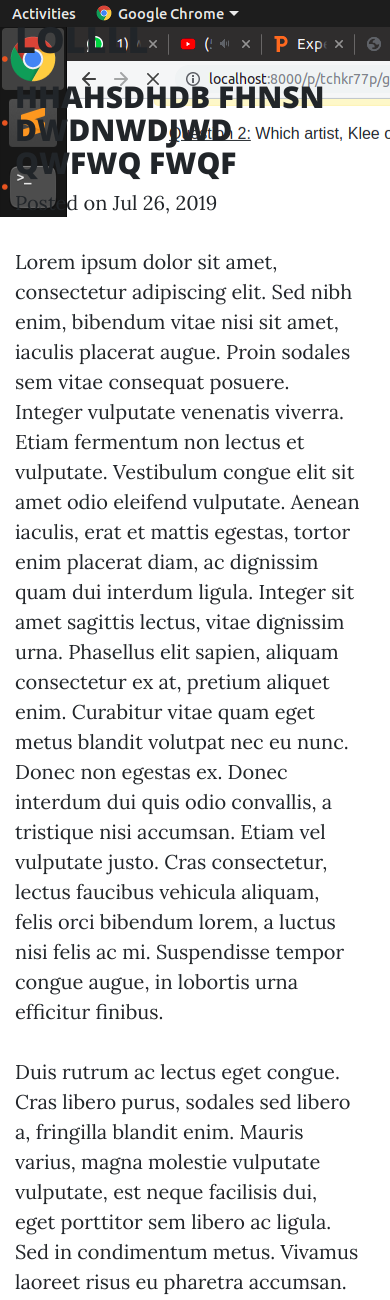
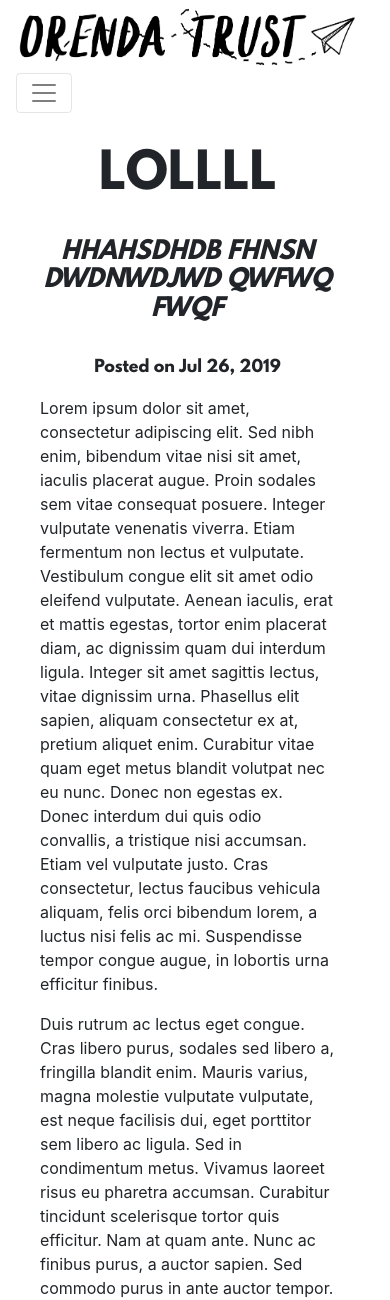
Before and after one commit to thenerdyouknow/OrendaTrust-Website, a Django app: page /blog/4/ in a window 390 px wide. Shown: the top 1300 px of the page. Run offline with Django 3.2, Linux system fonts and the light colour scheme; data comes from the database, SQL or seed files in the repository; both versions use the stored data as it was after the commit; some libraries are stand-ins or nearby versions; some web fonts are replaced.

Commit message:
Fixes blog. TODO: 1. Make homepage mobile friendly. 2. Link everything together. 3. Add final touches.

```diff
--- a/blog/static/blog/css/navbar.css
+++ b/blog/static/blog/css/navbar.css
@@ -235,6 +235,42 @@ video{
   padding: 3em;
 }
 
+.post-heading{
+  font-family: 'LeagueSpartan';
+}
+.subheading{
+  padding: 1em;
+}
+.post-heading h1{
+  padding-top: 1em;
+  font-size: 3em;
+}
+
+.blog-content{
+  padding-right: 10em;
+  padding-left: 10em;
+  padding-top: 5em;
+  padding-bottom: 2em;
+}
+
+@media (max-width: 990px) {
+  .blog-content{
+  padding-right: 5em;
+  padding-left: 5em;
+  padding-top: 2em;
+  padding-bottom: 2em;
+}
+}
+
+@media (max-width: 768px) {
+  .blog-content{
+  padding-right: 2.5em;
+  padding-left: 2.5em;
+  padding-top: 1em;
+  padding-bottom: 1em;
+}
+}
+
 /*FOOTER*/
 #footer {
     background-color: #555555;
--- a/blog/templates/blog/base.html
+++ b/blog/templates/blog/base.html
@@ -91,7 +91,7 @@
 
 
 <footer>
-    <div id="footer">
+    <div id="footer" class="">
         <div class="container-fluid">
             <div class="row">
                 <div class="col-lg-4">
--- a/blog/templates/blog/detail.html
+++ b/blog/templates/blog/detail.html
@@ -1,3 +1,5 @@
+{% extends 'blog/base.html' %}
+
 {% load static %}
 
 <!DOCTYPE html>
@@ -34,17 +36,18 @@
     <![endif]-->
 
 </head>
+{% block content %}
 
 <body>
     <!-- Page Header -->
     <!-- Set your background image for this header on the line below. -->
-    <header class="intro-header" style="background-image: url('{{ blog.image.url }}')">
+    <header class="intro-header" style="padding-top: 100px;">
         <div class="container">
-            <div class="row">
-                <div class="col-lg-8 col-lg-offset-2 col-md-10 col-md-offset-1">
+            <div class="row" style="text-align: center;">
+                <div class="col-lg-12">
                     <div class="post-heading">
-                        <h1>{{ blog.title|safe }}</h1>
-                        <h2 class="subheading">{{ blog.summary|safe }}</h2>
+                        <h1 class="title-h1">{{ blog.title|safe }}</h1>
+                        <i><h4 class="subheading">{{ blog.summary|safe }}</h4></i>
                         <span class="meta">Posted on {{ blog.pub_date_pretty }}</span>
                     </div>
                 </div>
@@ -54,9 +57,9 @@
 
     <!-- Post Content -->
     <article>
-        <div class="container">
+        <div class="container blog-content" style="min-height: 100vh;">
             <div class="row">
-                <div class="col-lg-8 col-lg-offset-2 col-md-10 col-md-offset-1">
+                <div class="col-lg-12 col-lg-offset-0">
                     {{ blog.body|safe }}
                 </div>
             </div>
@@ -64,66 +67,8 @@
     </article>
 
     <hr>
-
-
-<footer>
-    <div id="footer">
-        <div class="container">
-            <div class="row">
-                <div class="col-md">
-                    <h3 class="section-title">About Words</h3>
-                    <p>Far far away, behind the word mountains, far from the countries Vokalia and Consonantia, there live the blind texts. Separated they live in Bookmarksgrove right at the coast of the Semantics.</p>
-                    <p class="fh5co-social-icon">
-                        <a href="#"><i class="icon-twitter2"></i></a>
-                        <a href="#"><i class="icon-facebook2"></i></a>
-                        <a href="#"><i class="icon-instagram"></i></a>
-                        <a href="#"><i class="icon-dribbble2"></i></a>
-                        <a href="#"><i class="icon-youtube"></i></a>
-                    </p>
-                </div>
-
-                <div class="col-md">
-                    <h3 class="section-title">Links</h3>
-                    <ul>
-                        <li><a href="#">Home</a></li>
-                        <li><a href="#">Work</a></li>
-                        <li><a href="#">About</a></li>
-                        <li><a href="#">Blog</a></li>
-                        <li><a href="#">API</a></li>
-                        <li><a href="#">FAQ / Contact</a></li>
-                    </ul>
-                </div>
-
-                <div class="col-md">
-                    <h3 class="section-title">Information</h3>
-                    <ul>
-                        <li><a href="#">Terms &amp; Condition</a></li>
-                        <li><a href="#">License</a></li>
-                        <li><a href="#">Privacy &amp; Policy</a></li>
-                        <li><a href="#">Contact Us</a></li>
-                    </ul>
-                </div>
-            </div>
-            <div class="row copy-right">
-                <div class="col-md-6 col-md-offset-3 text-center">
-                                    </div>
-            </div>
-        </div>
-    </div>
-</footer>
-    <!-- jQuery -->
-    <script src="{% static 'blog/vendor/jquery/jquery.min.js' %}"></script>
-
-    <!-- Bootstrap Core JavaScript -->
-    <script src="{% static 'blog/vendor/bootstrap/js/bootstrap.min.js' %}"></script>
-
-    <!-- Contact Form JavaScript -->
-    <!-- <script src="js/jqBootstrapValidation.js"></script>
-    <script src="js/contact_me.js"></script> -->
-
-    <!-- Theme JavaScript -->
     <script src="{% static 'blog/js/clean-blog.min.js' %}"></script>
 
 </body>
-
+{% endblock %}
 </html>
```
Also changed, not shown: blog/templates/blog/allblogs.html (+13 -15 lines), db.sqlite3.
